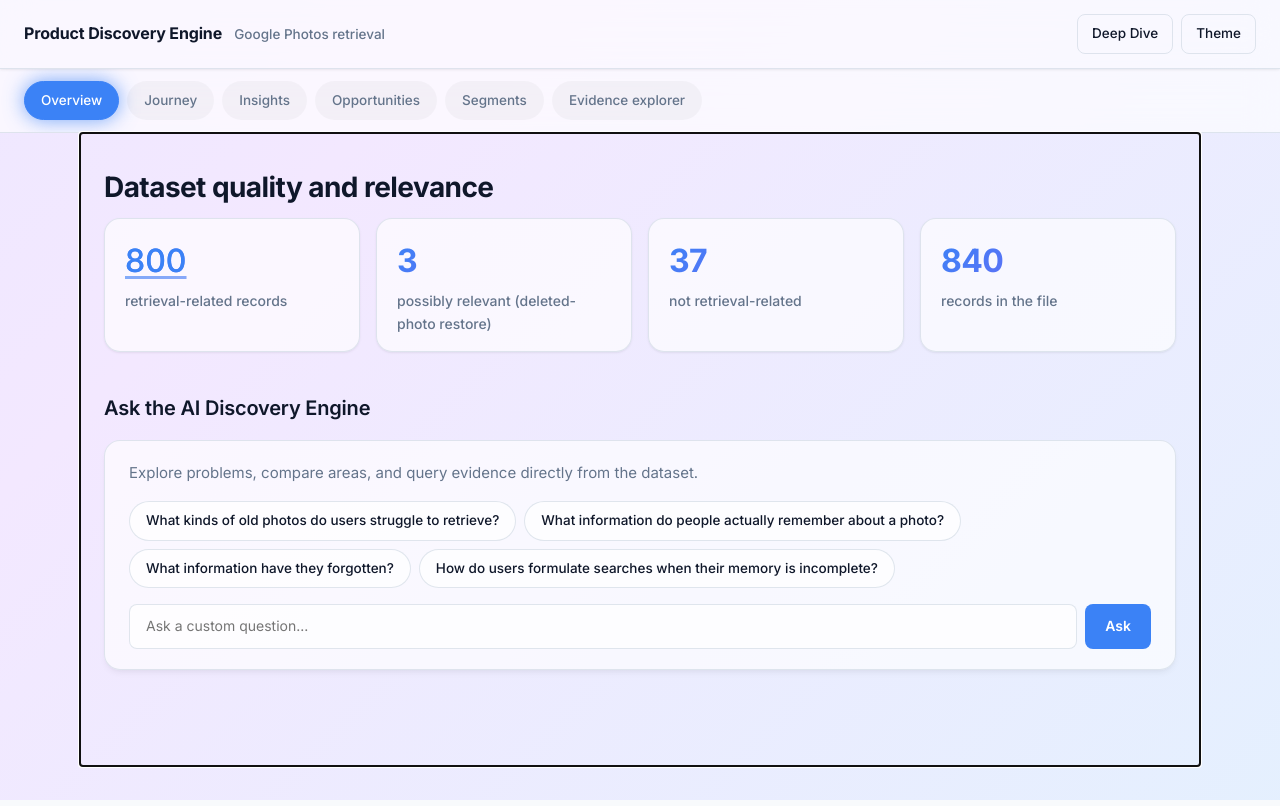
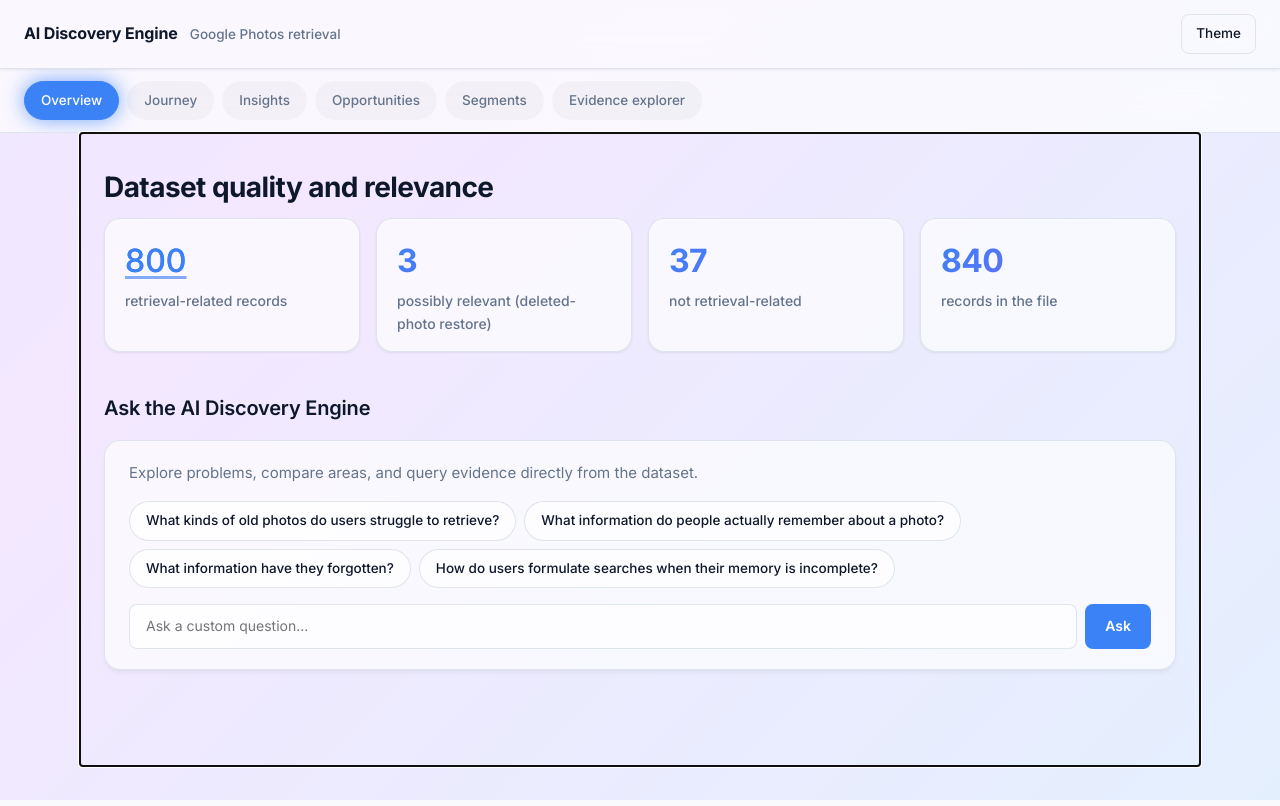
Before and after one commit to thelivelyguy7-wq/google1, a plain HTML site: page site/index.html in a window 1280 px wide. Drawn offline with Linux system fonts and the light colour scheme.

Commit message:
Update brand name and hide evaluator mode toggle

```diff
--- a/site/index.html
+++ b/site/index.html
@@ -13,11 +13,11 @@
 <div class="bg-gradient"></div>
 <header class="topbar">
   <div class="brand">
-    <strong>Product Discovery Engine</strong>
+    <strong>AI Discovery Engine</strong>
     <span class="sub">Google Photos retrieval</span>
   </div>
   <div class="actions" style="display:flex; gap:8px;">
-    <button id="evaluatorToggle" class="ghost" type="button" aria-label="Toggle evaluator mode">Deep Dive</button>
+    <button id="evaluatorToggle" class="ghost" type="button" aria-label="Toggle evaluator mode" style="display: none;">Deep Dive</button>
     <button id="themeToggle" class="ghost" type="button" aria-label="Switch colour theme">Theme</button>
   </div>
 </header>
```
